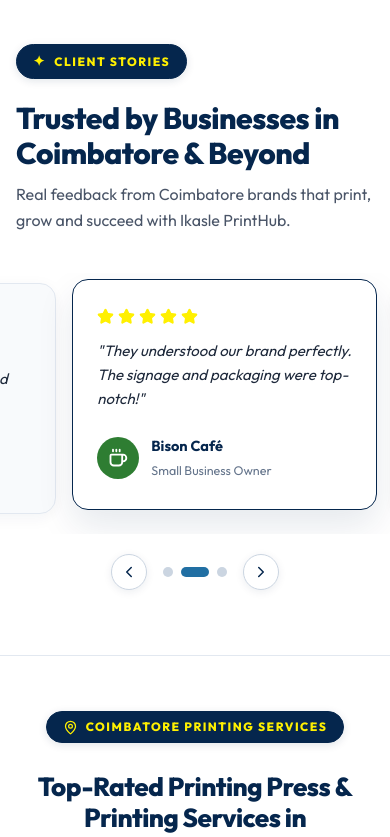
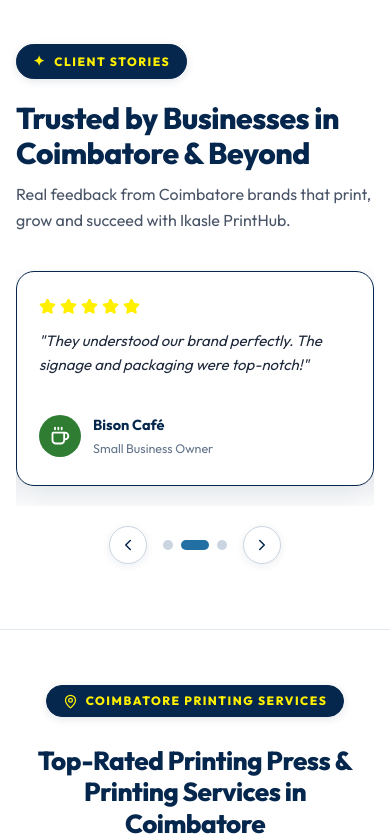
Before and after one commit to businessgroupikasle/ikasleprinthub, a React (Vite) app: page / in a window 390 px wide. Shown: the part 9859-10696 px from the top of the page. Built offline with nearby package versions, Linux system fonts and the light colour scheme.

Commit message:
fix(mobile): make testimonial card 100% full width and centered without clipped adjacent text

```diff
--- a/src/App.css
+++ b/src/App.css
@@ -2567,10 +2567,15 @@ section[id] {
   padding: 85px 0 95px;
 }
 
-.testimonials-grid {
+.testimonials-carousel-wrapper {
+  width: 100%;
+}
+
+.testimonials-track {
   display: grid;
   grid-template-columns: repeat(3, 1fr);
   gap: 24px;
+  width: 100%;
 }
 
 .testimonial-card {
@@ -2584,6 +2589,7 @@ section[id] {
   border: 1px solid #E2E8F0;
   transition: all 0.25s ease;
   cursor: pointer;
+  min-height: 220px;
 }
 
 .testimonial-card:hover, .testimonial-card.card-active {
@@ -2679,41 +2685,56 @@ section[id] {
   background-color: #216FA3;
 }
 
+@media (min-width: 861px) {
+  .testimonials-track {
+    transform: none !important;
+  }
+}
+
 @media (max-width: 860px) {
-  .testimonials-grid {
+  .testimonials-carousel-wrapper {
+    width: 100%;
+    overflow: hidden;
+    position: relative;
+    padding: 6px 0 16px;
+    touch-action: pan-y;
+  }
+
+  .testimonials-track {
     display: flex !important;
     grid-template-columns: none !important;
-    overflow-x: auto;
-    scroll-snap-type: x mandatory;
-    scroll-behavior: smooth;
-    -webkit-overflow-scrolling: touch;
-    gap: 16px;
-    padding: 10px 16px 20px;
-    margin: 0 -16px;
-    scrollbar-width: none;
-    -ms-overflow-style: none;
-    scroll-padding: 0 16px;
-  }
-
-  .testimonials-grid::-webkit-scrollbar {
-    display: none;
+    width: 100%;
+    transition: transform 0.4s cubic-bezier(0.25, 1, 0.5, 1);
+    gap: 0 !important;
   }
 
   .testimonial-card {
-    flex: 0 0 85%;
-    max-width: 85%;
-    scroll-snap-align: center;
-    scroll-snap-stop: always;
+    flex: 0 0 100% !important;
+    width: 100% !important;
+    max-width: 100% !important;
+    min-width: 100% !important;
+    box-sizing: border-box;
+    background-color: #FFFFFF;
+    border: 1.5px solid #E2E8F0;
+    border-radius: 18px;
+    padding: 26px 22px;
+    min-height: 215px;
+    box-shadow: 0 8px 24px rgba(5, 38, 77, 0.08);
     user-select: none;
-    box-sizing: border-box;
+    -webkit-user-select: none;
+  }
+
+  .testimonial-card.card-active {
+    border-color: #05264D;
+    box-shadow: 0 12px 30px rgba(5, 38, 77, 0.12);
   }
 
   .carousel-arrow-btn {
     display: inline-flex;
     align-items: center;
     justify-content: center;
-    width: 36px;
-    height: 36px;
+    width: 38px;
+    height: 38px;
     border-radius: 50%;
     background: #FFFFFF;
     border: 1.5px solid #CBD5E1;
--- a/src/components/TestimonialsSection.tsx
+++ b/src/components/TestimonialsSection.tsx
@@ -1,13 +1,13 @@
-import React, { useState, useRef, useEffect, useCallback } from 'react';
+import React, { useState, useRef, useEffect } from 'react';
 import { Star, Building2, Coffee, Megaphone, ChevronLeft, ChevronRight } from 'lucide-react';
 
 export const TestimonialsSection: React.FC = () => {
   const [activeSlide, setActiveSlide] = useState(0);
   const [isPaused, setIsPaused] = useState(false);
-  const carouselRef = useRef<HTMLDivElement>(null);
-  const isDraggingRef = useRef(false);
-  const startXRef = useRef(0);
-  const scrollLeftRef = useRef(0);
+  const touchStartXRef = useRef(0);
+  const touchStartYRef = useRef(0);
+  const touchDeltaXRef = useRef(0);
+  const isSwipingRef = useRef(false);
 
   const testimonials = [
     {
@@ -39,70 +39,77 @@ export const TestimonialsSection: React.FC = () => {
     },
   ];
 
-  const scrollToSlide = (idx: number) => {
-    setActiveSlide(idx);
-    if (!carouselRef.current) return;
-    const container = carouselRef.current;
-    const cards = container.children;
-    if (cards[idx]) {
-      const card = cards[idx] as HTMLElement;
-      const targetScroll = card.offsetLeft - (container.offsetWidth - card.offsetWidth) / 2;
-      container.scrollTo({
-        left: targetScroll,
-        behavior: 'smooth',
-      });
+  const total = testimonials.length;
+
+  const handlePrev = () => {
+    setActiveSlide((prev) => (prev - 1 + total) % total);
+    setIsPaused(true);
+    setTimeout(() => setIsPaused(false), 5000);
+  };
+
+  const handleNext = () => {
+    setActiveSlide((prev) => (prev + 1) % total);
+    setIsPaused(true);
+    setTimeout(() => setIsPaused(false), 5000);
+  };
+
+  // Touch Swipe for Mobile
+  const handleTouchStart = (e: React.TouchEvent) => {
+    touchStartXRef.current = e.touches[0].clientX;
+    touchStartYRef.current = e.touches[0].clientY;
+    touchDeltaXRef.current = 0;
+    isSwipingRef.current = true;
+    setIsPaused(true);
+  };
+
+  const handleTouchMove = (e: React.TouchEvent) => {
+    if (!isSwipingRef.current) return;
+    const deltaX = e.touches[0].clientX - touchStartXRef.current;
+    const deltaY = e.touches[0].clientY - touchStartYRef.current;
+    // Don't hijack vertical page scrolling
+    if (Math.abs(deltaY) > Math.abs(deltaX) && Math.abs(deltaX) < 15) {
+      return;
+    }
+    touchDeltaXRef.current = deltaX;
+  };
+
+  const handleTouchEnd = () => {
+    if (!isSwipingRef.current) return;
+    isSwipingRef.current = false;
+    const deltaX = touchDeltaXRef.current;
+    if (deltaX < -35) {
+      handleNext();
+    } else if (deltaX > 35) {
+      handlePrev();
+    } else {
+      setTimeout(() => setIsPaused(false), 5000);
     }
   };
 
-  const handleScroll = useCallback(() => {
-    if (!carouselRef.current) return;
-    const container = carouselRef.current;
-    const scrollCenter = container.scrollLeft + container.offsetWidth / 2;
-    const children = Array.from(container.children) as HTMLElement[];
-
-    let closestIdx = 0;
-    let minDistance = Infinity;
-
-    children.forEach((child, idx) => {
-      const childCenter = child.offsetLeft + child.offsetWidth / 2;
-      const distance = Math.abs(scrollCenter - childCenter);
-      if (distance < minDistance) {
-        minDistance = distance;
-        closestIdx = idx;
-      }
-    });
-
-    setActiveSlide(closestIdx);
-  }, []);
-
-  const handlePrev = () => {
-    const nextIdx = (activeSlide - 1 + testimonials.length) % testimonials.length;
-    scrollToSlide(nextIdx);
-  };
-
-  const handleNext = () => {
-    const nextIdx = (activeSlide + 1) % testimonials.length;
-    scrollToSlide(nextIdx);
-  };
-
-  // Drag-to-scroll support for desktop simulation & mice
+  // Mouse Drag support for desktop browser mobile testing
   const handleMouseDown = (e: React.MouseEvent) => {
-    if (!carouselRef.current) return;
-    isDraggingRef.current = true;
-    startXRef.current = e.pageX - carouselRef.current.offsetLeft;
-    scrollLeftRef.current = carouselRef.current.scrollLeft;
+    touchStartXRef.current = e.clientX;
+    touchDeltaXRef.current = 0;
+    isSwipingRef.current = true;
+    setIsPaused(true);
   };
 
   const handleMouseMove = (e: React.MouseEvent) => {
-    if (!isDraggingRef.current || !carouselRef.current) return;
-    e.preventDefault();
-    const x = e.pageX - carouselRef.current.offsetLeft;
-    const walk = (x - startXRef.current) * 1.4;
-    carouselRef.current.scrollLeft = scrollLeftRef.current - walk;
+    if (!isSwipingRef.current) return;
+    touchDeltaXRef.current = e.clientX - touchStartXRef.current;
   };
 
-  const handleMouseUpOrLeave = () => {
-    isDraggingRef.current = false;
+  const handleMouseUp = () => {
+    if (!isSwipingRef.current) return;
+    isSwipingRef.current = false;
+    const deltaX = touchDeltaXRef.current;
+    if (deltaX < -35) {
+      handleNext();
+    } else if (deltaX > 35) {
+      handlePrev();
+    } else {
+      setTimeout(() => setIsPaused(false), 5000);
+    }
   };
 
   // Subtle auto-advance on mobile when not interacting
@@ -111,24 +118,12 @@ export const TestimonialsSection: React.FC = () => {
 
     const timer = setInterval(() => {
       if (window.innerWidth <= 860) {
-        setActiveSlide((prev) => {
-          const next = (prev + 1) % testimonials.length;
-          if (carouselRef.current) {
-            const container = carouselRef.current;
-            const cards = container.children;
-            if (cards[next]) {
-              const card = cards[next] as HTMLElement;
-              const targetScroll = card.offsetLeft - (container.offsetWidth - card.offsetWidth) / 2;
-              container.scrollTo({ left: targetScroll, behavior: 'smooth' });
+        setActiveSlide((prev) => (prev + 1) % total);
       }
-          }
-          return next;
-        });
-      }
-    }, 6000);
+    }, 5000);
 
     return () => clearInterval(timer);
-  }, [isPaused, testimonials.length]);
+  }, [isPaused, total]);
 
   return (
     <section id="client-stories" className="testimonials-section" style={{ position: 'relative', overflow: 'hidden' }}>
@@ -137,7 +132,7 @@ export const TestimonialsSection: React.FC = () => {
 
       <div className="container" style={{ position: 'relative', zIndex: 2 }}>
         {/* Section Header */}
-        <div className="testimonials-header" style={{ marginBottom: '40px' }}>
+        <div className="testimonials-header" style={{ marginBottom: '36px' }}>
           <div className="section-tag yellow">
             <span className="tag-star">✦</span>
             <span>CLIENT STORIES</span>
@@ -152,23 +147,32 @@ export const TestimonialsSection: React.FC = () => {
           </p>
         </div>
 
-        {/* Testimonials Carousel / Grid */}
+        {/* Testimonials Carousel Wrapper */}
         <div
-          ref={carouselRef}
-          onScroll={handleScroll}
+          className="testimonials-carousel-wrapper"
+          onTouchStart={handleTouchStart}
+          onTouchMove={handleTouchMove}
+          onTouchEnd={handleTouchEnd}
           onMouseDown={handleMouseDown}
           onMouseMove={handleMouseMove}
-          onMouseUp={handleMouseUpOrLeave}
-          onMouseLeave={handleMouseUpOrLeave}
-          onTouchStart={() => setIsPaused(true)}
-          onTouchEnd={() => setTimeout(() => setIsPaused(false), 4000)}
-          className="testimonials-grid"
+          onMouseUp={handleMouseUp}
+          onMouseLeave={handleMouseUp}
+        >
+          <div
+            className="testimonials-track"
+            style={{
+              transform: `translateX(-${activeSlide * 100}%)`,
+            }}
           >
             {testimonials.map((item, idx) => (
               <div
                 key={item.id}
-              onClick={() => scrollToSlide(idx)}
                 className={`testimonial-card ${activeSlide === idx ? 'card-active' : ''}`}
+                onClick={() => {
+                  setActiveSlide(idx);
+                  setIsPaused(true);
+                  setTimeout(() => setIsPaused(false), 5000);
+                }}
               >
                 {/* 5 Yellow Stars */}
                 <div className="testimonial-stars">
@@ -196,6 +200,7 @@ export const TestimonialsSection: React.FC = () => {
               </div>
             ))}
           </div>
+        </div>
 
         {/* Carousel Controls (Arrows + Indicator Dots) */}
         <div className="testimonials-carousel-controls">
@@ -213,7 +218,11 @@ export const TestimonialsSection: React.FC = () => {
               <button
                 key={idx}
                 type="button"
-                onClick={() => scrollToSlide(idx)}
+                onClick={() => {
+                  setActiveSlide(idx);
+                  setIsPaused(true);
+                  setTimeout(() => setIsPaused(false), 5000);
+                }}
                 className={`t-dot ${activeSlide === idx ? 'active' : ''}`}
                 aria-label={`Go to slide ${idx + 1}`}
               />
```
Lines whose indentation alone changed are shown as unchanged.
